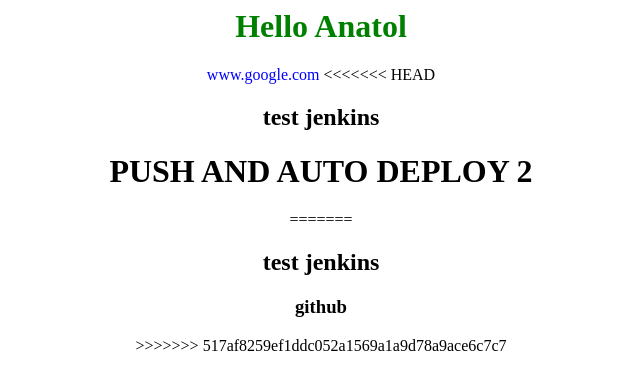
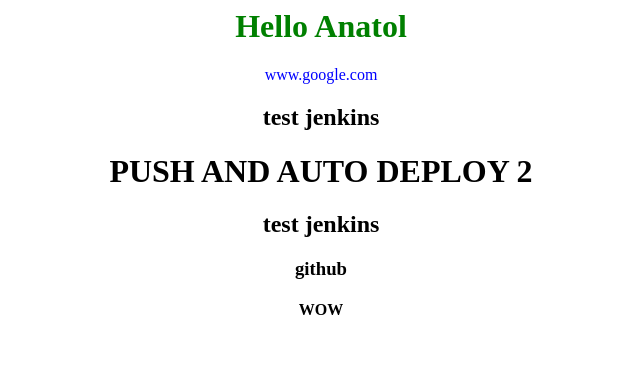
Before and after one commit to Kryvetskyi/Jenkins, a plain HTML site: page index.html in a window 1280 px wide. Shown: the whole page, without its empty margins (319-959 px from the left). Drawn offline with Linux system fonts and the light colour scheme.

Commit message:
try again

```diff
--- a/index.html
+++ b/index.html
@@ -5,13 +5,11 @@
 <center>
 <h1><font color=green>Hello Anatol</font></h1>
 <font color=blue>www.google.com</font>
-<<<<<<< HEAD
 <h2>test jenkins</h1>
 <h1>PUSH AND AUTO DEPLOY 2 </h1>
-=======
 <h2>test jenkins</h2>
 <h3>github</h3>
->>>>>>> 517af8259ef1ddc052a1569a1a9d78a9ace6c7c7
+<h4>WOW</h4>
 </center>
 </body>
 </head>
```
